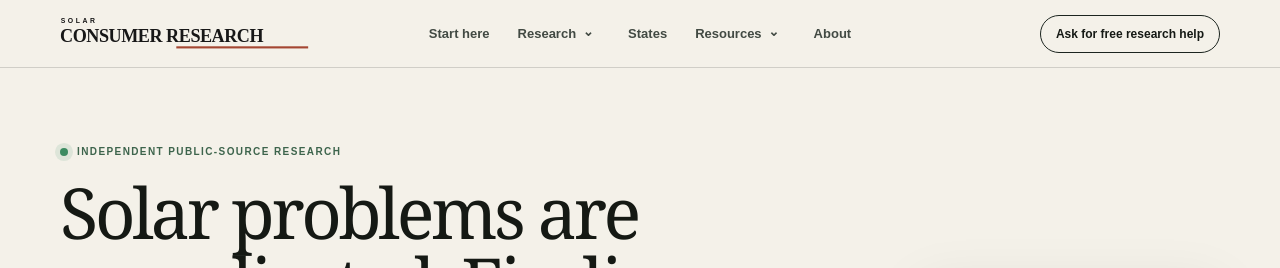
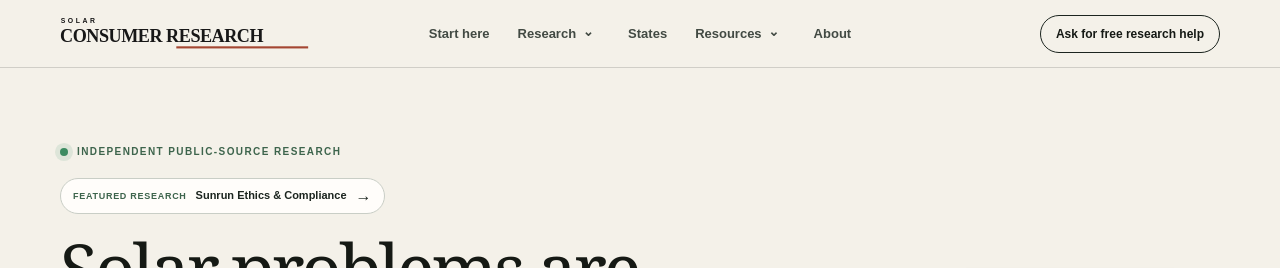
Before and after one commit to Decentralized-Rob/solar-consumer-research, a Next.js app: page / in a window 1280 px wide. Shown: the top 268 px of the page. Built offline with nearby package versions, Linux system fonts and the light colour scheme; no server answers.

Commit message:
Surface Sunrun ethics guide at top of homepage

```diff
--- a/components/home/discovery-sections.tsx
+++ b/components/home/discovery-sections.tsx
@@ -1,6 +1,7 @@
 import { stateSlug, states } from "../../lib/content";
 import type { Guide, Resource } from "../../lib/types";
 import { ArrowIcon, type State, type TopicFilter } from "./shared";
+import styles from "./home-priority.module.css";
 
 const pathOptions: Array<{
   topic: Exclude<TopicFilter, "all">;
@@ -55,9 +56,14 @@ export function HeroSection({
   onStateChange: (stateCode: string) => void;
 }) {
   return (
-    <section className="home-hero home-wrap">
+    <section className={`home-hero home-wrap ${styles.compactHero}`}>
       <div className="home-hero-copy">
         <p className="home-kicker"><span /> Independent public-source research</p>
+        <a className={styles.featuredTopLink} href={currentFeaturedResearch.href}>
+          <span>Featured research</span>
+          <strong>Sunrun Ethics &amp; Compliance</strong>
+          <span aria-hidden="true">→</span>
+        </a>
         <h1>Solar problems are complicated. Finding where to start shouldn&apos;t be.</h1>
         <p className="home-hero-lede">
           Clear paths to official complaint channels, consumer agencies, public records,
```
